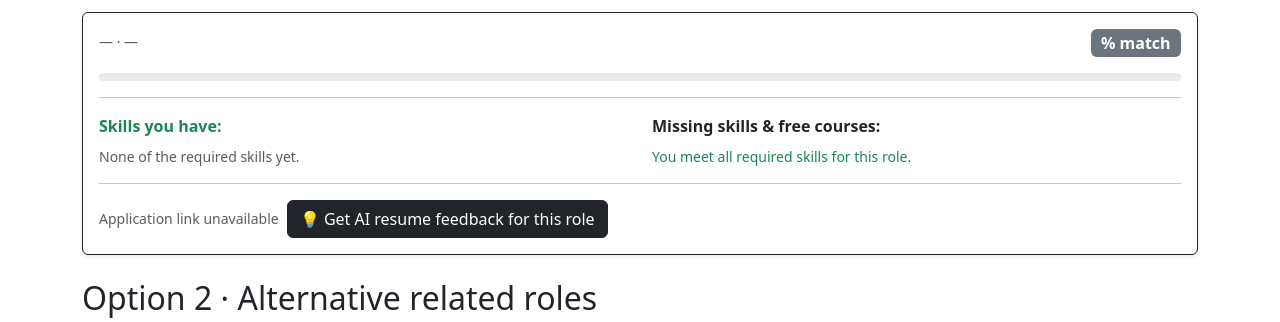
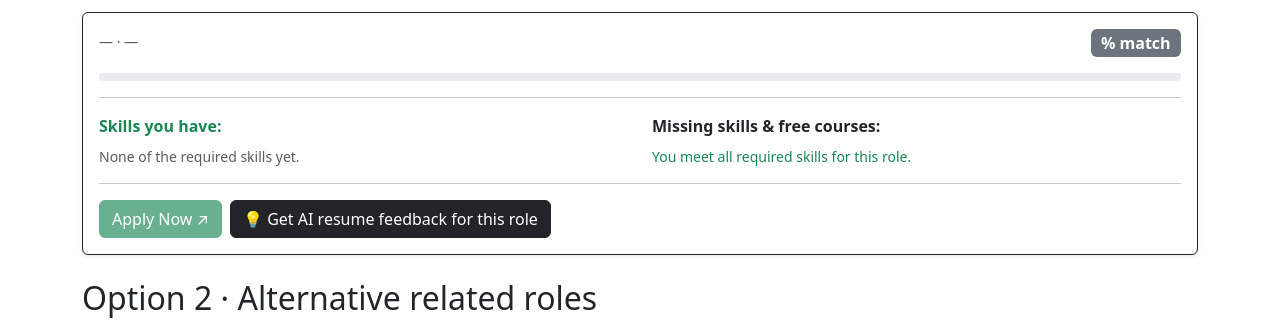
Before and after one commit to HilmanAshraf/SiapLi, a Flask app: template templates/target_match.html in a window 1280 px wide. Shown: the part 150-472 px from the top of the page. Run offline with Flask 3, Linux system fonts and the light colour scheme; the template is opened without the code that fills it, so the values that code supplies are empty.

Commit message:
Show Apply Now as a disabled button when no apply_url (instead of plain text)

```diff
--- a/templates/target_match.html
+++ b/templates/target_match.html
@@ -72,7 +72,10 @@
         <a href="{{ tp.apply_url }}" target="_blank" rel="noopener noreferrer"
            class="btn btn-success">Apply Now ↗</a>
       {% else %}
-        <span class="text-muted small">Application link unavailable</span>
+        <button type="button" class="btn btn-success" disabled
+                title="No application link available for this posting yet">
+          Apply Now ↗
+        </button>
       {% endif %}
       <a href="{{ url_for('resume_feedback', resume_id=resume.id, role=tp.id) }}"
          class="btn btn-dark">💡 Get AI resume feedback for this role</a>
@@ -164,7 +167,10 @@
         <a href="{{ a.posting.apply_url }}" target="_blank" rel="noopener noreferrer"
            class="btn btn-success btn-sm">Apply Now ↗</a>
       {% else %}
-        <span class="text-muted small">Application link unavailable</span>
+        <button type="button" class="btn btn-success btn-sm" disabled
+                title="No application link available for this posting yet">
+          Apply Now ↗
+        </button>
       {% endif %}
     </div>
   </div>
--- a/webapp/static/css/app.css
+++ b/webapp/static/css/app.css
@@ -123,6 +123,9 @@ mark, .hl { background: var(--gold-soft); color: var(--ink); padding: 0 .12em; b
 .link-btn {
   background: none; border: none; color: var(--ink); font: inherit;
   text-decoration: underline; text-underline-offset: 3px; cursor: pointer; padding: 0;
+}
+.btn:disabled, .btn[disabled] {
+  opacity: .45; cursor: not-allowed; pointer-events: none;
 }
 
 /* ---- Header ---- */
```
Also changed, not shown: test_apply.py (+4 -4 lines), webapp/templates/results.html (+6 -3 lines).
